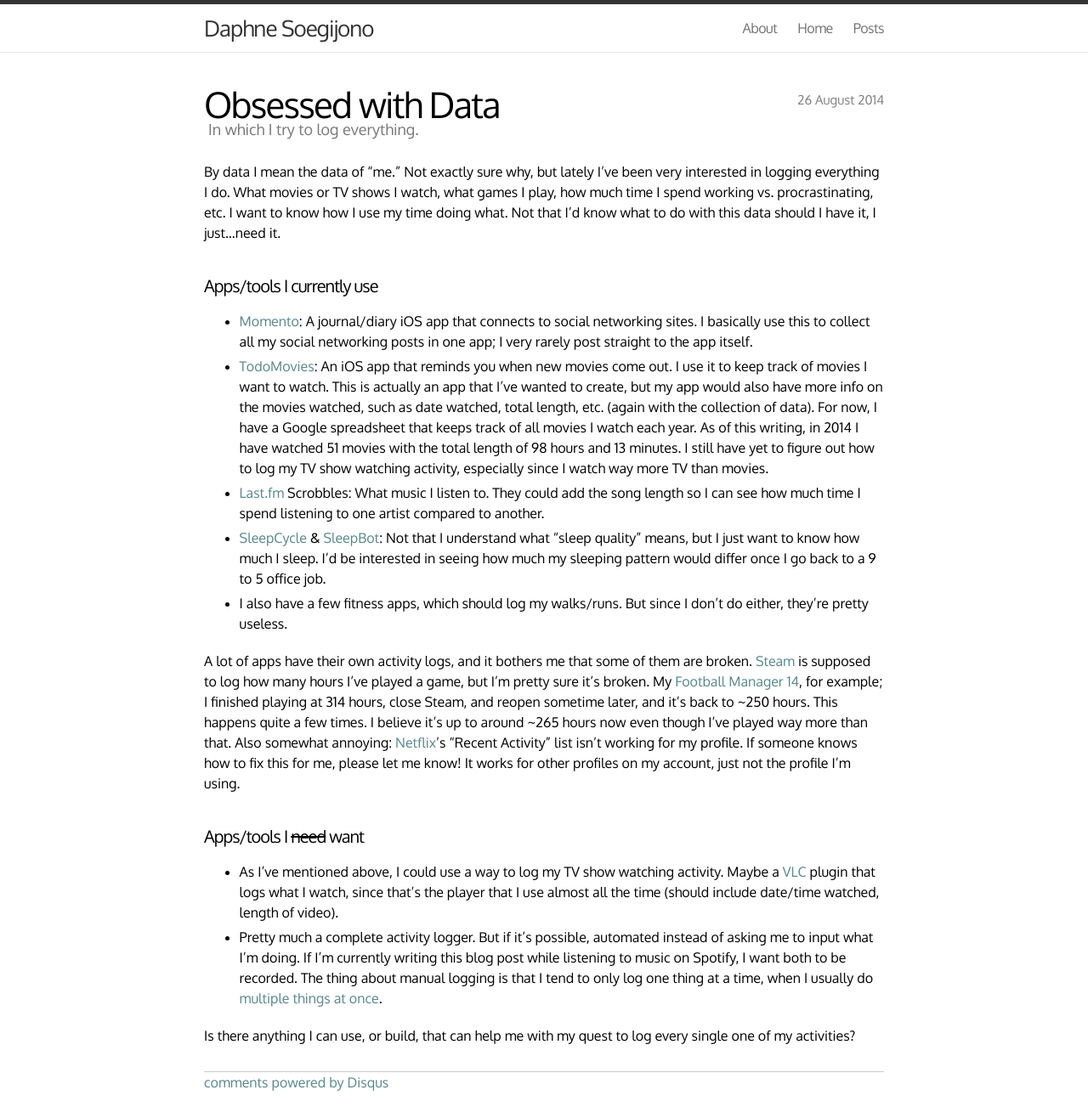
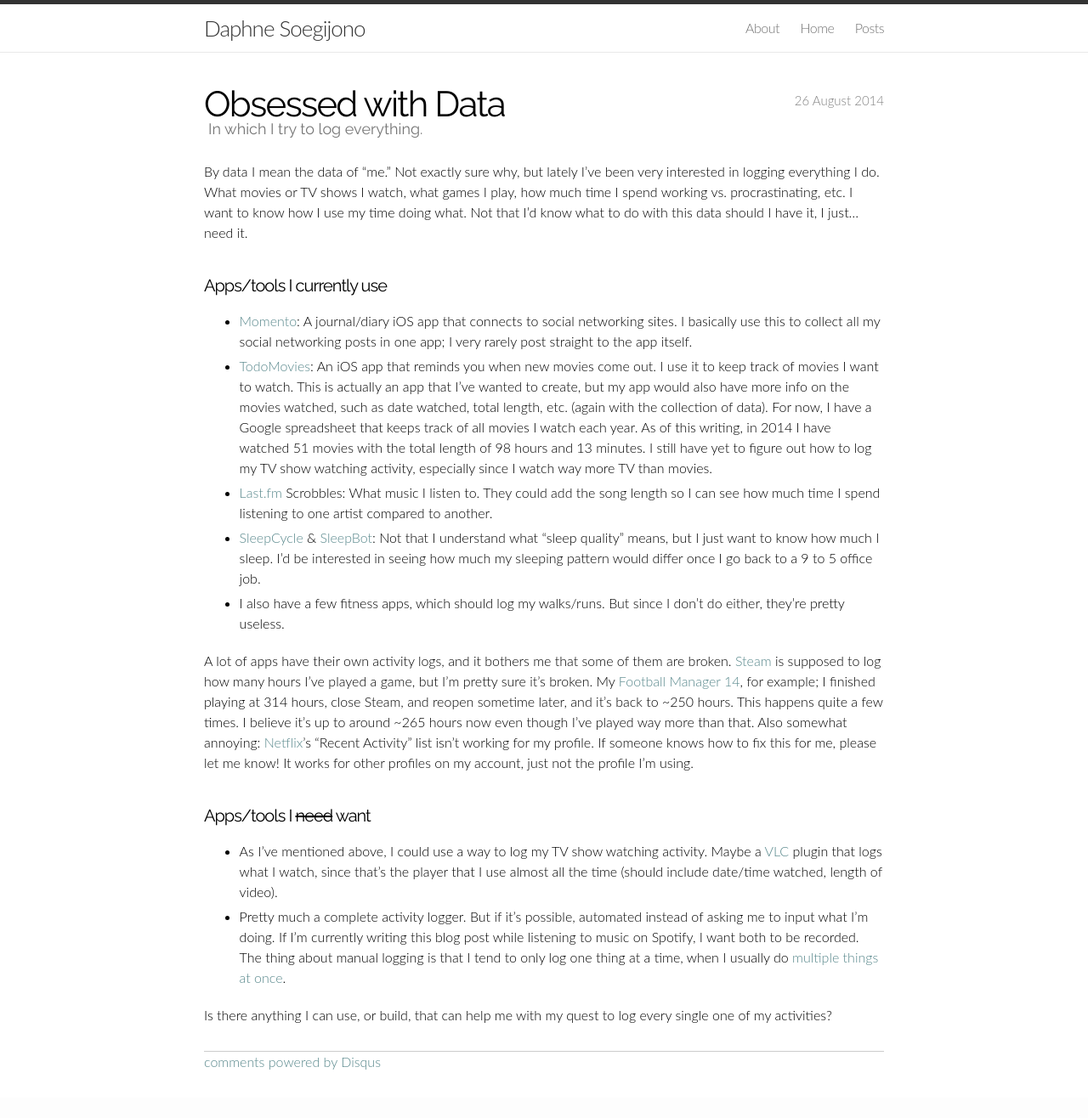
Before and after one commit to dsoegijono/dsoegijono.github.io, a Jekyll site: the page built from _posts/2014-08-26-obsessed-with-data.md, in a window 1280 px wide. Shown: the whole page at 85% size. Built offline with Jekyll 4.4.1, drawn with Linux system fonts in a browser that asks for light colours; nearby versions of some CDN libraries; Markdown is read by kramdown in place of the engine named in the settings; comment, search, counter and statistics services are not loaded; after the commit the page ends 1292 px from its top, so only the background shows below that.

Commit message:
Add Gemfile, change fonts

```diff
--- /dev/null
+++ b/Gemfile
@@ -0,0 +1,5 @@
+source 'https://rubygems.org'
+
+gem 'github-pages'
+gem 'jekyll'
+gem 'wdm'
--- a/_includes/head.html
+++ b/_includes/head.html
@@ -10,7 +10,7 @@
     <link rel="stylesheet" href="{{ "/css/main.css" | prepend: site.baseurl }}">
 
     <link href="//maxcdn.bootstrapcdn.com/font-awesome/4.2.0/css/font-awesome.min.css" rel="stylesheet">
-    <link href='http://fonts.googleapis.com/css?family=Oxygen' rel='stylesheet' type='text/css'>
+    <link href='http://fonts.googleapis.com/css?family=Lato:300,400|Raleway' rel='stylesheet' type='text/css'>
 
   <!-- Google analytics -->
   <script>
--- a/css/main.css
+++ b/css/main.css
@@ -12,14 +12,18 @@
 }
 
 body {
-  font-family: "Oxygen", "Helvetica Neue", Helvetica, Arial, sans-serif;
+  font-family: "Lato Light", "Helvetica Neue", Helvetica, Arial, sans-serif;
   font-size: 16px;
   line-height: 1.5;
   font-weight: 300;
   background-color: #fdfdfd;
 }
 
-h1, h2, h3, h4, h5, h6 { font-size: 100%; font-weight: 400; }
+h1, h2, h3, h4, h5, h6 {
+  font-size: 100%;
+  font-weight: 400;
+  font-family: "Raleway", Arial;
+}
 
 a         { color: #57878b; text-decoration: none; }
 a:hover   { color: #3a515f; text-decoration: underline; }
```
Also changed, not shown: Gemfile.lock (added).
